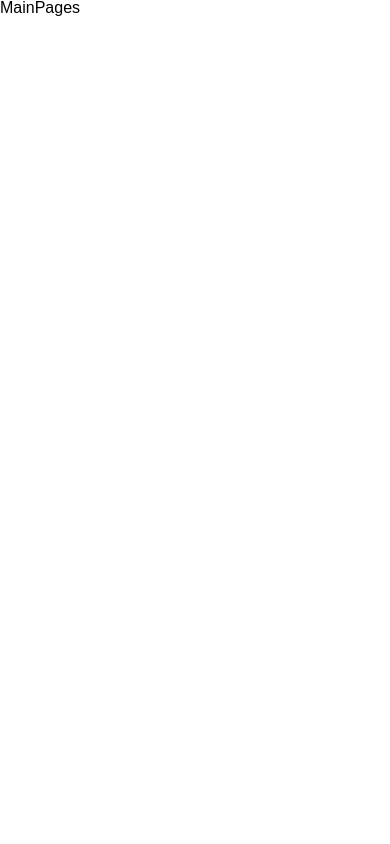
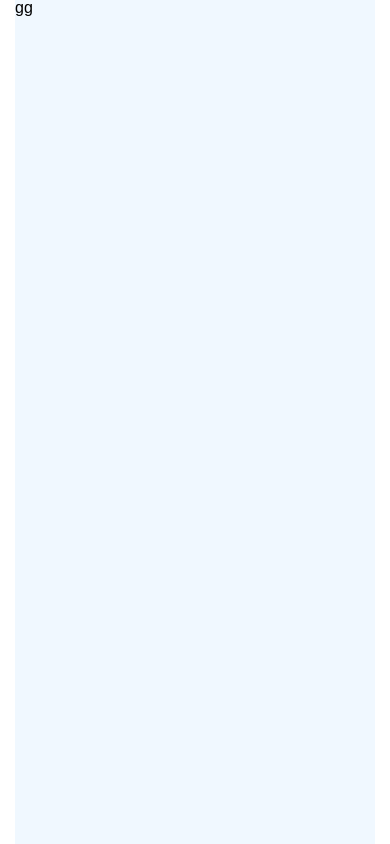
Before and after one commit to Suyeong-Lim/Wanted_Refactoring, a React (Create React App) app in the folder request_a_quote/: page / in a window 390 px wide. Built offline with nearby package versions, Linux system fonts and the light colour scheme.

Commit message:
feat: Media Query 설정

```diff
--- a/request_a_quote/src/pages/MainPages.js
+++ b/request_a_quote/src/pages/MainPages.js
@@ -1,7 +1,36 @@
 import React from 'react';
+import styled from 'styled-components';
+import breakpoints from 'styles/breakpoints';
+import media from 'styles/media';
 
 const MainPages = () => {
-    return <div>MainPages</div>;
+    return (
+        <MainContainer>
+            <MainLayout>gg</MainLayout>
+        </MainContainer>
+    );
 };
 
+const MainContainer = styled.div`
+    height: 100%;
+    display: flex;
+    flex-direction: column;
+`;
+
+const MainLayout = styled.div`
+    width: ${breakpoints.large}px;
+    margin: 0 auto;
+    flex: 1 0 auto;
+    background-color: #fff;
+
+    ${media.large} {
+        background-color: #cccc9a;
+        width: ${breakpoints.medium}px;
+    }
+    ${media.medium} {
+        background-color: aliceblue;
+        width: ${breakpoints.small}px;
+    }
+`;
+
 export default MainPages;
--- /dev/null
+++ b/request_a_quote/src/styles/breakpoints.js
@@ -0,0 +1,8 @@
+const breakPoints = {
+    xlarge: 1440,
+    large: 1130,
+    medium: 748,
+    small: 360,
+};
+
+export default breakPoints;
--- /dev/null
+++ b/request_a_quote/src/styles/media.js
@@ -0,0 +1,14 @@
+import breakpoints from './breakpoints';
+
+const mediaQuery = (maxWidth) => `@media(max-width: ${maxWidth}px)`;
+
+const { xlarge, large, medium, small } = breakpoints;
+
+const media = {
+    xlarge: mediaQuery(xlarge),
+    large: mediaQuery(large),
+    medium: mediaQuery(medium),
+    small: mediaQuery(small),
+};
+
+export default media;
```
Also changed, not shown: request_a_quote/src/components/Header.js (added, +7 -0 lines).
